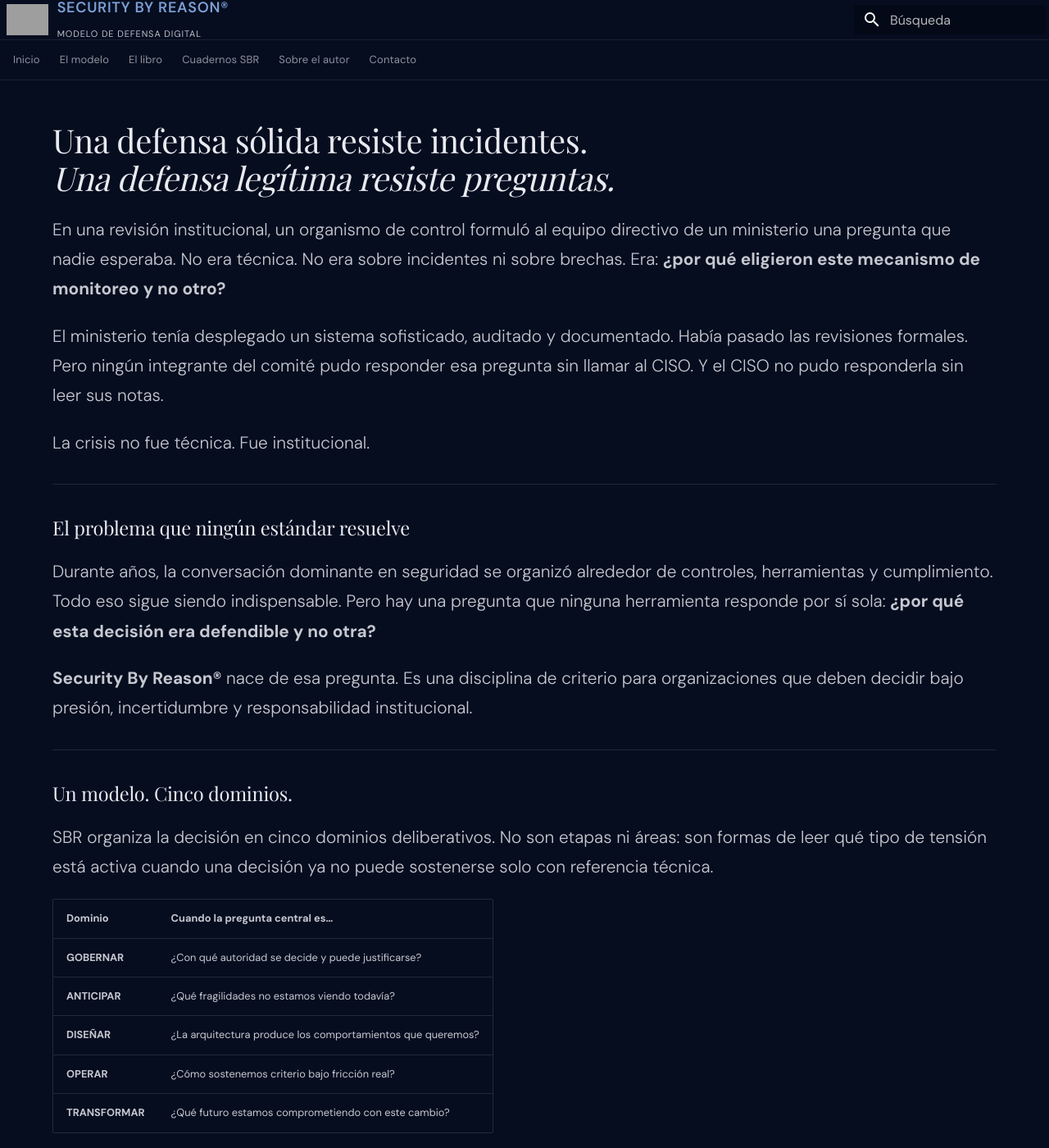
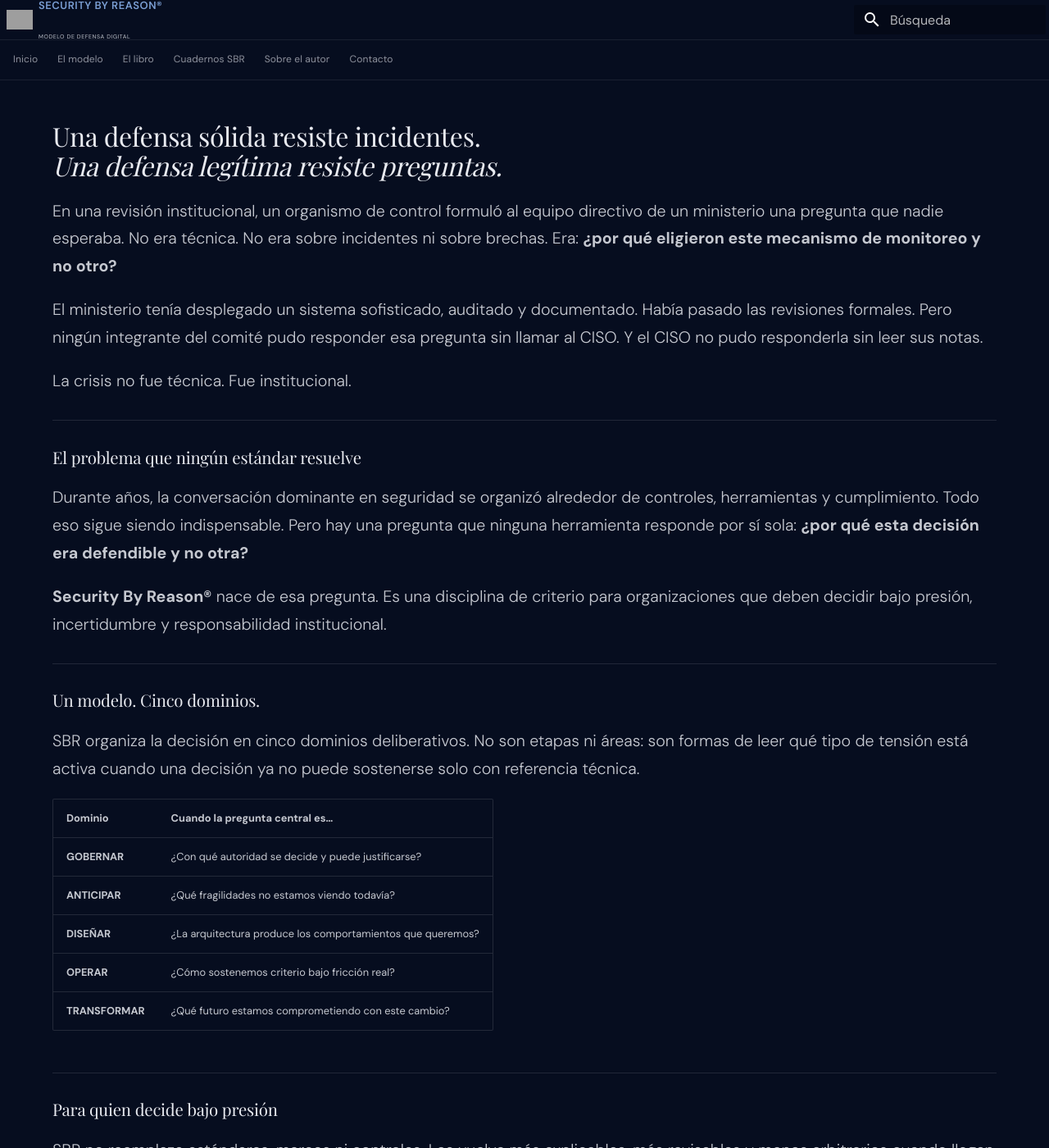
Before and after one commit to danielsasia/sbr-site, an MkDocs documentation site: the page built from docs/index.md, in a window 1280 px wide and 1400 px high. Shown: the whole window at 82% size. Built offline with MkDocs 1.6.1 and Material for MkDocs 9.7.7, drawn with Linux system fonts in a browser that asks for light colours; some web fonts are replaced; grey boxes are pictures that could not be loaded.

Commit message:
Update extra.css

```diff
--- a/docs/stylesheets/extra.css
+++ b/docs/stylesheets/extra.css
@@ -36,16 +36,16 @@
 .md-header__button.md-logo {
   display: flex !important;
   align-items: center !important;
-  margin-right: 0.55rem !important;
+  margin-right: 0.35rem !important;
   padding: 0 !important;
 }
 
 .md-header__button.md-logo img,
 .md-header__button.md-logo svg {
   display: block !important;
-  height: 38px !important;
+  height: 24px !important;
   width: auto !important;
-  max-height: 38px !important;
+  max-height: 24px !important;
 }
 
 .md-header__title,
@@ -59,7 +59,7 @@
   flex-direction: column !important;
   align-items: flex-start !important;
   justify-content: center !important;
-  line-height: 1.02 !important;
+  line-height: 1 !important;
   margin-left: 0 !important;
 }
 
@@ -68,24 +68,24 @@
 }
 
 .md-header__topic:first-child {
-  font-size: 18px !important;
+  font-size: 13px !important;
   font-weight: 600 !important;
   letter-spacing: 0.04em !important;
   text-transform: uppercase !important;
-  line-height: 1.02 !important;
+  line-height: 1 !important;
 }
 
 .md-header__title::after {
   content: "MODELO DE DEFENSA DIGITAL";
   display: block;
   font-family: 'DM Sans', sans-serif !important;
-  font-size: 11px !important;
+  font-size: 7px !important;
   font-weight: 400 !important;
   letter-spacing: 0.08em !important;
   text-transform: uppercase !important;
   color: rgba(232,234,240,0.82) !important;
   margin-top: 3px !important;
-  line-height: 1.05 !important;
+  line-height: 1 !important;
 }
 
 /* TABS */
@@ -97,7 +97,7 @@
 
 .md-tabs__link {
   font-family: 'DM Sans', sans-serif !important;
-  font-size: 13px !important;
+  font-size: 12px !important;
   letter-spacing: 0.01em !important;
   color: rgba(232,234,240,0.60) !important;
   opacity: 1 !important;
@@ -131,9 +131,9 @@
 .md-typeset {
   font-family: 'DM Sans', sans-serif !important;
   font-weight: 300 !important;
-  font-size: 1.04rem !important;
+  font-size: 0.98rem !important;
   color: rgba(232,234,240,0.85) !important;
-  line-height: 1.75 !important;
+  line-height: 1.72 !important;
 }
 
 .md-typeset h1,
@@ -145,25 +145,25 @@
 }
 
 .md-typeset h1 {
-  font-size: 1.9rem !important;
-  line-height: 1.16 !important;
+  font-size: 1.55rem !important;
+  line-height: 1.14 !important;
   letter-spacing: -0.01em !important;
-  margin-bottom: 1rem !important;
+  margin-bottom: 0.9rem !important;
 }
 
 .md-main__inner .md-content h1 {
-  font-size: 2rem !important;
-  line-height: 1.16 !important;
+  font-size: 1.6rem !important;
+  line-height: 1.14 !important;
 }
 
 .md-typeset h2 {
-  font-size: 1.18rem !important;
-  line-height: 1.24 !important;
+  font-size: 1.02rem !important;
+  line-height: 1.22 !important;
 }
 
 .md-typeset h3 {
-  font-size: 1rem !important;
-  line-height: 1.25 !important;
+  font-size: 0.95rem !important;
+  line-height: 1.24 !important;
 }
 
 .md-typeset a,
@@ -182,7 +182,7 @@
   font-family: 'Playfair Display', serif !important;
   border-left: 2px solid #7b9fd4 !important;
   color: rgba(232,234,240,0.85) !important;
-  font-size: 1.05rem !important;
+  font-size: 1rem !important;
   font-style: italic !important;
 }
 
@@ -228,16 +228,16 @@
 
 @media screen and (max-width: 1024px) {
   .md-header__topic:first-child {
-    font-size: 16px !important;
+    font-size: 12px !important;
   }
 
   .md-header__title::after {
-    font-size: 10px !important;
+    font-size: 6.5px !important;
   }
 
   .md-main__inner .md-content h1,
   .md-typeset h1 {
-    font-size: 1.8rem !important;
+    font-size: 1.45rem !important;
   }
 
   .md-content__inner {
@@ -248,23 +248,23 @@
 
 @media screen and (max-width: 768px) {
   .md-header__topic:first-child {
-    font-size: 14px !important;
+    font-size: 11px !important;
     letter-spacing: 0.03em !important;
   }
 
   .md-header__title::after {
-    font-size: 9px !important;
+    font-size: 6px !important;
     letter-spacing: 0.06em !important;
   }
 
   .md-main__inner .md-content h1,
   .md-typeset h1 {
-    font-size: 1.6rem !important;
-    line-height: 1.18 !important;
+    font-size: 1.34rem !important;
+    line-height: 1.16 !important;
   }
 
   .md-typeset h2 {
-    font-size: 1.08rem !important;
+    font-size: 0.98rem !important;
   }
 
   .md-content__inner {
@@ -274,25 +274,31 @@
 }
 
 @media screen and (max-width: 480px) {
+  .md-header__button.md-logo img,
+  .md-header__button.md-logo svg {
+    height: 20px !important;
+    max-height: 20px !important;
+  }
+
   .md-header__topic:first-child {
-    font-size: 13px !important;
+    font-size: 10px !important;
     letter-spacing: 0.02em !important;
   }
 
   .md-header__title::after {
-    font-size: 8px !important;
+    font-size: 5.5px !important;
     letter-spacing: 0.04em !important;
     margin-top: 2px !important;
   }
 
   .md-main__inner .md-content h1,
   .md-typeset h1 {
-    font-size: 1.4rem !important;
-    line-height: 1.20 !important;
+    font-size: 1.22rem !important;
+    line-height: 1.18 !important;
   }
 
   .md-typeset h2 {
-    font-size: 1rem !important;
+    font-size: 0.95rem !important;
   }
 
   .md-content__inner {
```
